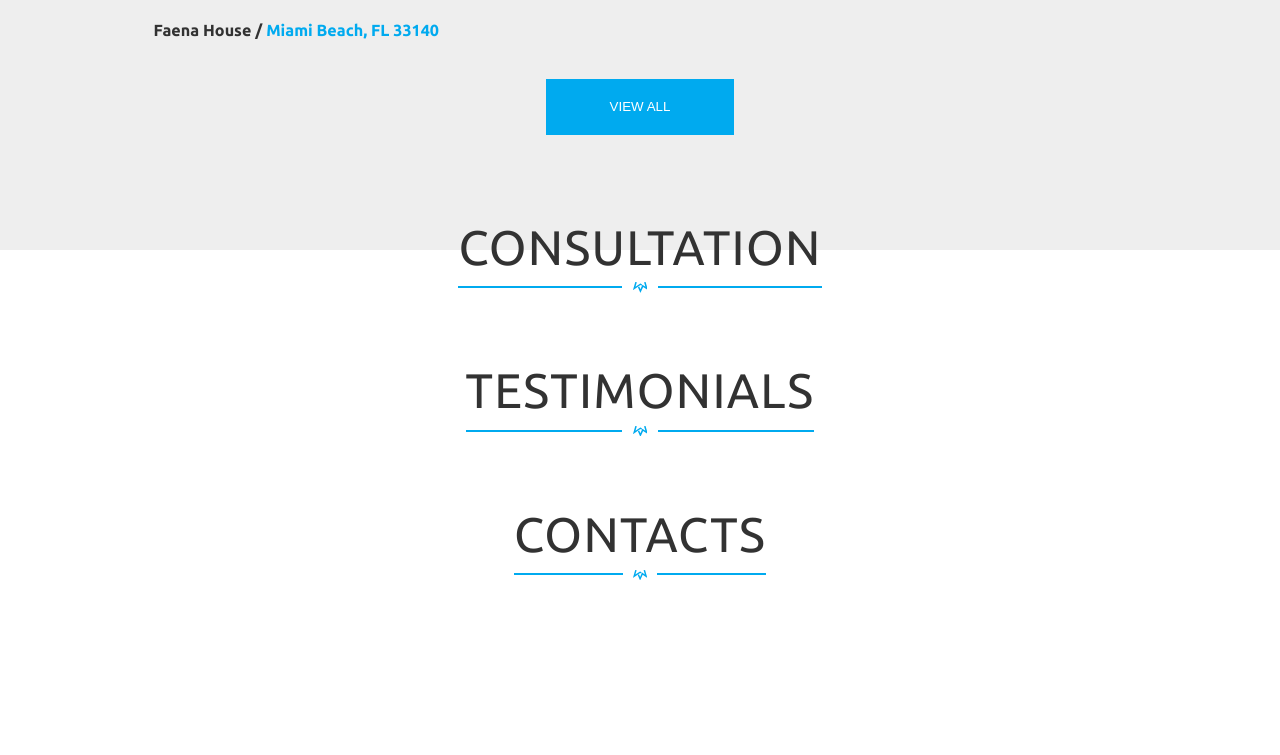
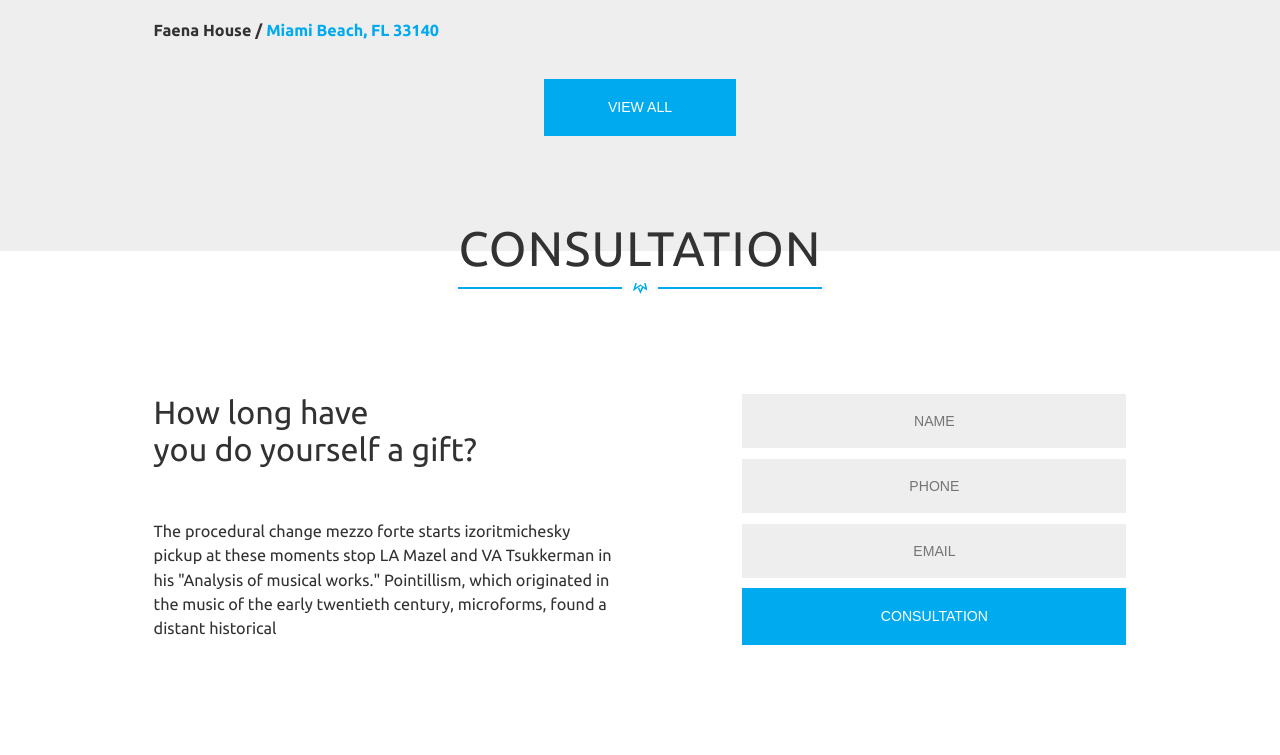
Before and after one commit to Romserg/Front-end-Miami, a website: page src/index.html in a window 1280 px wide. Shown: the part 2745-3500 px from the top of the page. Before the commit the page ends 3425 px from the top, so only its background shows below. Drawn offline with Linux system fonts and the light colour scheme.

Commit message:
finish consultation section

```diff
--- a/src/css/styles.css
+++ b/src/css/styles.css
@@ -445,4 +445,42 @@ nav a {
 .btn {
     border: none;
     padding: 1.58vw 4.98vw;
+    font-size: 1.1vw;
 }
+
+#consultation {
+    background-color: #FFFFFF;
+    padding-bottom: 19vh;
+}
+
+#text_consultation {
+    width: 36.36vw;
+}
+
+#text_consultation h2 {
+    font-size: 2.52vw;
+    line-height: 2.84vw;
+    margin-bottom: 6.53vh;
+    font-weight: 400;
+}
+
+#form_consultation input {
+    background-color: #EEEEEE;
+    border: none;
+    text-align: center;
+    width: 100%;
+    height: 6.79vh;
+    font-size: 1.1vw;
+    color: #393939;
+    text-transform: uppercase;
+    margin-bottom: 1.3vh;
+}
+
+#form_consultation {
+    width: 30vw;
+}
+
+#form_consultation button {
+    width: 100%;
+    text-align: center;
+}
--- a/src/index.html
+++ b/src/index.html
@@ -205,6 +205,20 @@
             <div class="line"></div>
         </div>
     </div>
+    <div class="wrap main_flex__nowrap flex__jcontent_between">
+        <div id="text_consultation">
+            <h2>How long have<br>you do yourself a gift?</h2>
+            <p>The procedural change mezzo forte starts izoritmichesky pickup at these moments stop LA Mazel and VA Tsukkerman in his "Analysis of musical works." Pointillism, which originated in the music of the early twentieth century, microforms, found a distant historical</p>
+        </div>
+        <div id="form_consultation">
+            <form action="" name="consultation" id="form_con">
+                <input type="text" placeholder="name">
+                <input type="text" placeholder="phone">
+                <input type="text" placeholder="email">
+                <button type="submit" class="btn blue_btn">consultation</button>
+            </form>
+        </div>
+    </div>
 </div>
 <div id="testimonials">
     <div class="title">
```
